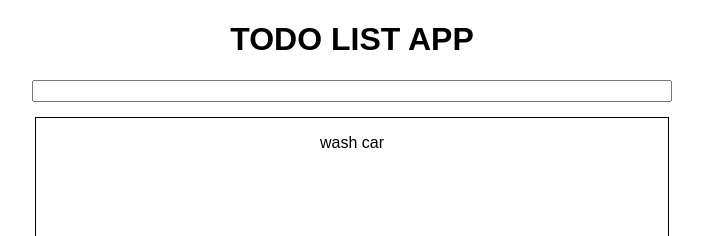
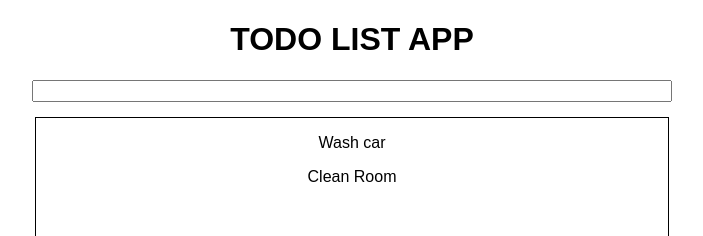
Before and after one commit to NielsLouwes/to-do-list-AND, a React (Create React App) app: page / in a window 1280 px wide. Shown: the top 236 px of the page, without its empty margins (288-991 px from the left). Built offline with nearby package versions, Linux system fonts and the light colour scheme.

Commit message:
implementing array and add functionality.

```diff
--- a/src/App.js
+++ b/src/App.js
@@ -17,21 +17,12 @@ const ToDoList = styled.div`
   margin-top: 15px;
 `;
 
-const Button = styled.button`
-  height: 3vh;
-  width: 2vw;
-  margin-left: 5px;
-  margin-top: 5px;
-`;
+const toDoData = ["Wash car", "Clean Room"];
+//need a way to push more into the array -- .push
 
-const InputContainer = styled.div``;
-
-const toDoData = [{ id: 1, value: "wash car" }];
-
-// function addToDo(name) {
-//   const newToDo = { id: "todo" + nanoid(), name: name };
-//   setTasks([...tasks, newTask]);
-// }
+const myFunction = (event) => {
+  setToDos(event.target.value);
+};
 
 export default function App() {
   const [todos, setToDos] = useState(toDoData);
@@ -39,10 +30,10 @@ export default function App() {
   return (
     <Styled className="App">
       <h1>TODO LIST APP</h1>
-      <InputElement></InputElement>
+      <InputElement type="text" onkeydown={myFunction}></InputElement>
       <ToDoList>
         {todos.map((todo) => (
-          <p key={todo.id}> {todo.value} </p>
+          <p key={todo}> {todo} </p>
         ))}
       </ToDoList>
     </Styled>
```
